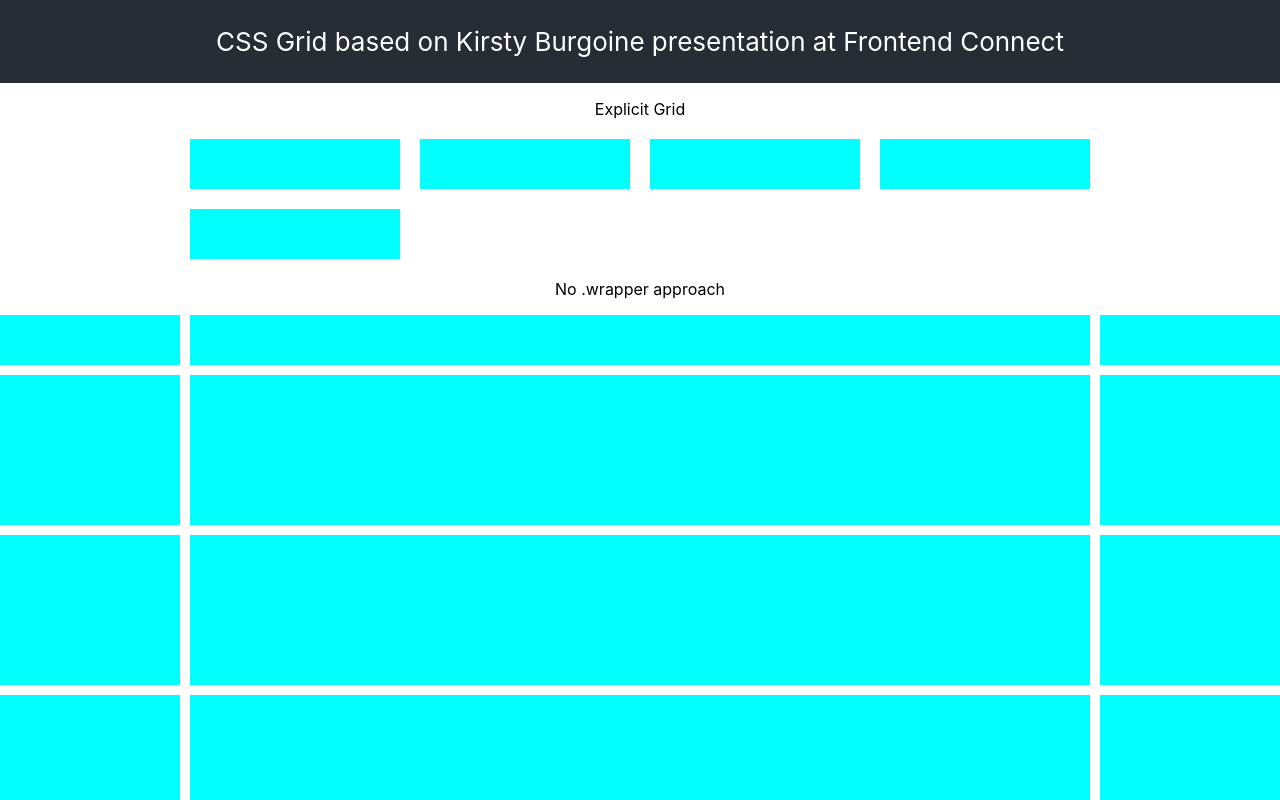
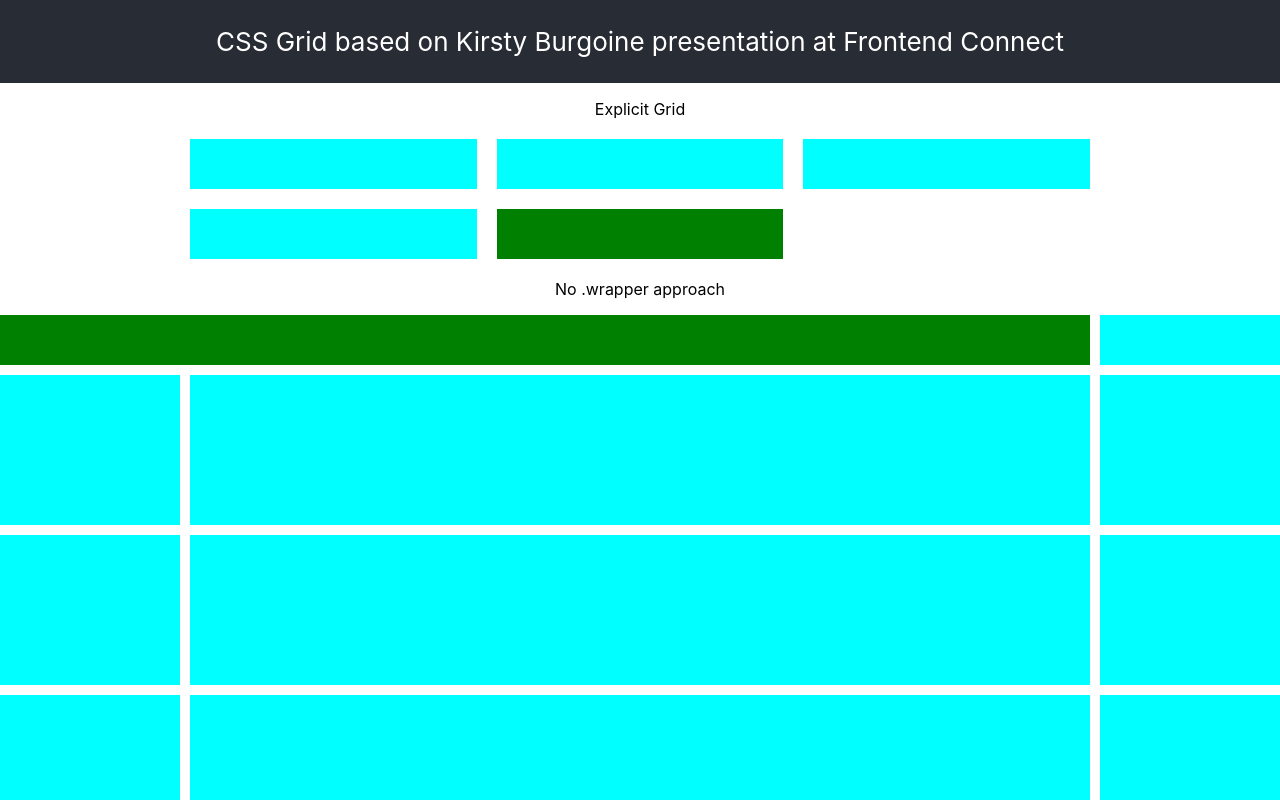
Before and after one commit to annakowalczuk/css-grid, a React (Create React App) app: page / in a window 1280 px wide. Shown: the top 800 px of the page. Built offline with nearby package versions, Linux system fonts and the light colour scheme.

Commit message:
Apply two ways of content ordering

```diff
--- a/src/App.scss
+++ b/src/App.scss
@@ -35,9 +35,14 @@
       width: 100%;
       max-width: 900px;
       margin: 20px auto;
-      grid-template-columns: repeat(auto-fill, minmax(200px, 1fr));
+      grid-template-columns: repeat(auto-fill, minmax(250px, 1fr));
       grid-template-rows: auto;
       grid-gap: 20px;
+    }
+
+    .grid__item:nth-child(3) {
+      background-color: green;
+      order: 5;
     }
   }
 
@@ -62,6 +67,12 @@
         [page_end];
       grid-gap: 10px;
     }
+
+    .grid__item:nth-child(3) {
+      background-color: green;
+      grid-column: body_start / container_end;
+      grid-row: 1 / 2;
+    }
   }
 
 }
```
